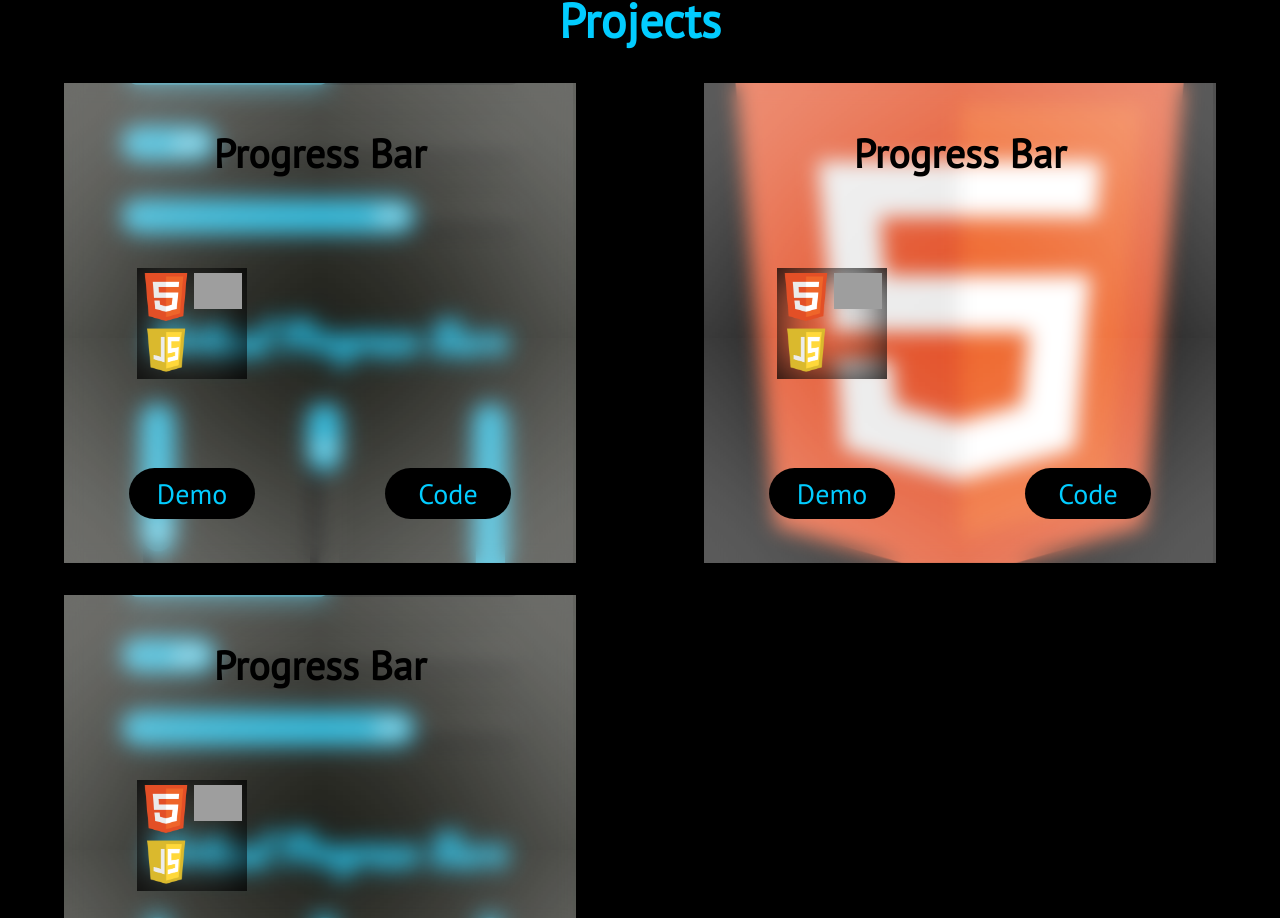
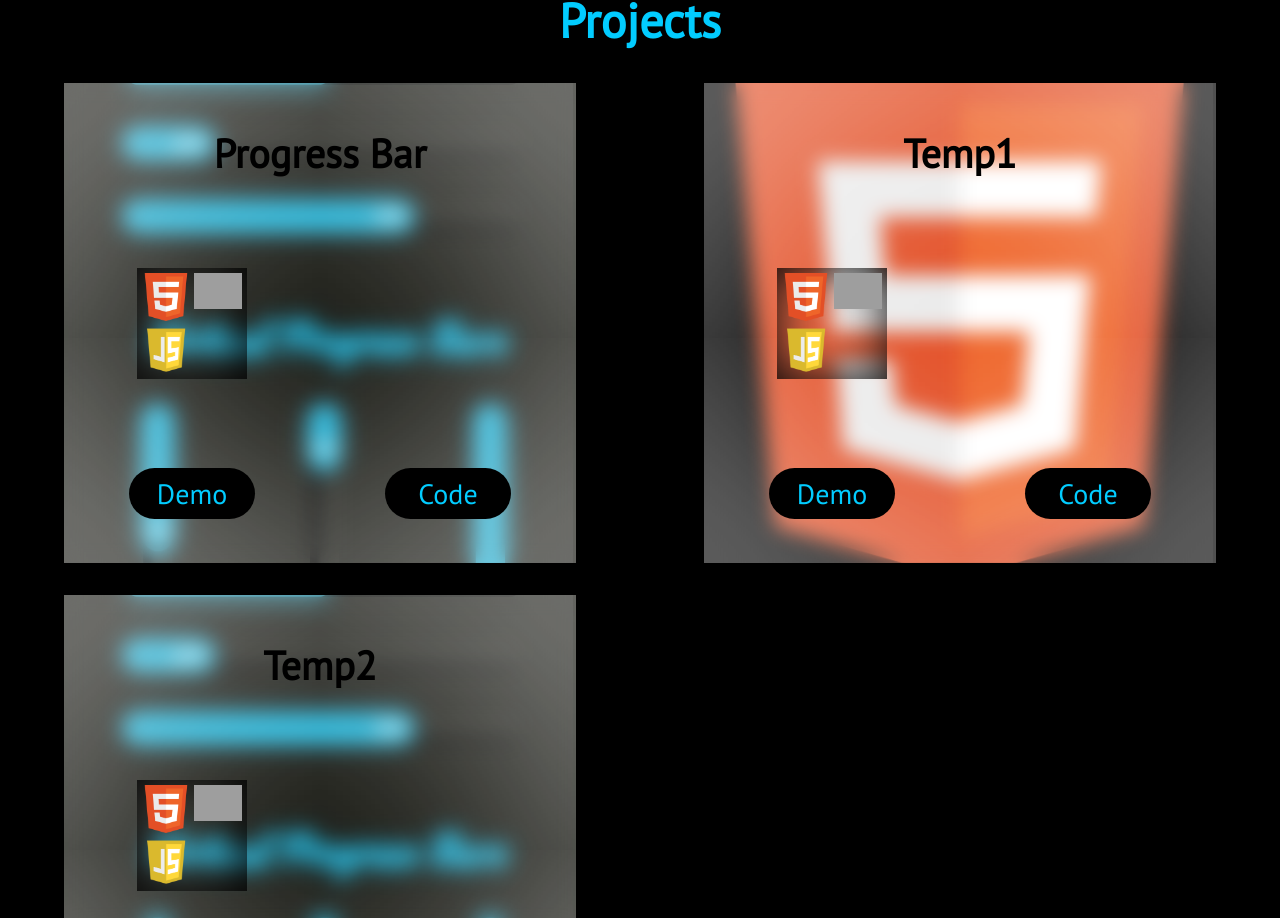
Before and after one commit to aaronrine/portfolio-v2, a React (Create React App) app: page / in a window 1280 px wide. Shown: the part 1059-1977 px from the top of the page. Built offline with nearby package versions, Linux system fonts and the light colour scheme; grey boxes are pictures that could not be loaded.

Commit message:
chore(data): add progressbar demo link

```diff
--- a/src/data.js
+++ b/src/data.js
@@ -50,18 +50,18 @@ export const projects = [
     name: "Progress Bar",
     tech: getBadges(["html", "css", "js"]),
     image: progressBar,
-    demo: "http://www.google.com",
+    demo: "https://aaron-demo-progressbar.rine.us/",
     code: "https://github.com/aaronrine/vanilla-progress-bar",
   },
   {
-    name: "Progress Bar",
+    name: "Temp1",
     tech: getBadges(["html", "css", "js"]),
     image: html,
     demo: "http://www.google.com",
     code: "#top",
   },
   {
-    name: "Progress Bar",
+    name: "Temp2",
     tech: getBadges(["html", "css", "js"]),
     image: progressBar,
     demo: "http://www.google.com",
```
